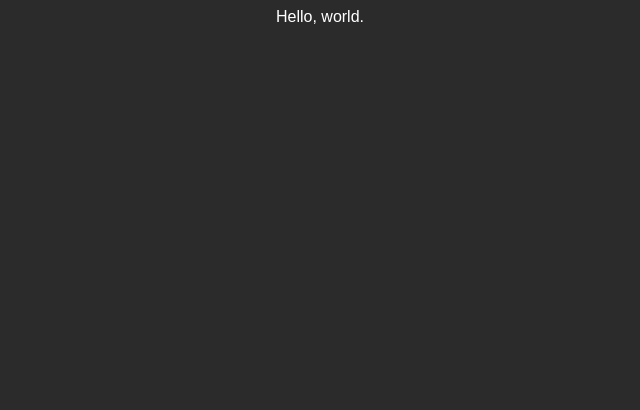
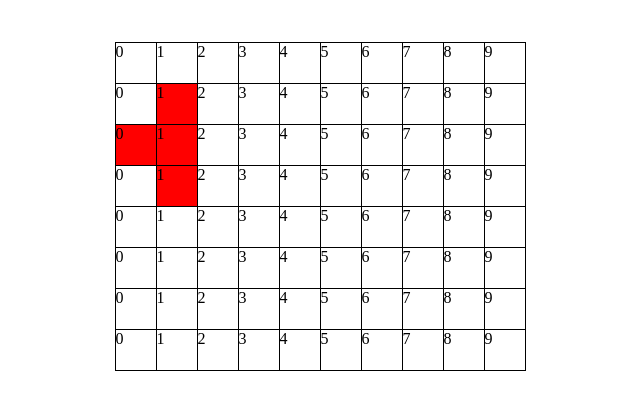
Before and after one commit to karpimpski/blockneck, a website built with webpack: page public/index.html in a window 1280 px wide. Shown: the whole page, without its empty margins (320-960 px from the left). Built offline with nearby package versions, Linux system fonts and the light colour scheme.

Commit message:
created grid and square classes

```diff
--- a/public/index.html
+++ b/public/index.html
@@ -4,6 +4,9 @@
 </head>
 
 <body>
-  <p>Hello, world.</p>
+  <p>BlockNeck</p>
+  <div id='grid-container'>
+    <div id='grid'></div>
+  </div>
   <script src='bundle.js'></script>
 </body>
--- a/src/js/chat.js
+++ /dev/null
@@ -1,5 +0,0 @@
-export default class {
-  say(message) {
-    console.log(message)
-  }
-}
--- /dev/null
+++ b/src/js/grid.js
@@ -0,0 +1,82 @@
+import Square from "./square";
+
+export default class {
+  constructor(w, h) {
+    this.w = w
+    this.h = h
+    this.element = document.getElementById('grid')
+    this.grid = this.createGrid(w, h)
+    this.fillShape([0,2],[1,1],[1,2],[1,3])
+    this.draw()
+  }
+
+  /**
+   * Creates a 2-dimensional array filled with Squares, representing a grid.
+   */
+  createGrid(w, h) {
+    let result = []
+    for (let column = 0; column < w; column++) {
+      result.push([])
+      for (let row = 0; row < h; row++) {
+        result[column].push(new Square())
+      }
+    }
+    return result
+  }
+
+  /**
+   * Finds Square at given point in grid.
+   */
+  square(x, y) {
+    return this.grid[x][y]
+  }
+
+  /**
+   * Fills squares that match given coordinates.
+   * @param  {...[int, int]} coordinates - separate arrays of squares to fill.
+   */
+  fillShape(...coordinates) {
+    coordinates.forEach(c => {
+      this.square(c[0], c[1]).fill()
+    })
+  }
+
+  /**
+   * Draws the current grid to the DOM.
+   */
+  draw() {
+    this.clear()
+    this.grid.forEach((column, x) => {
+      const columnDiv = this.createColumn(x)
+      column.forEach((square, y) => {
+        columnDiv.appendChild(this.createSquare(x, y))
+      })
+      this.element.appendChild(columnDiv)
+    })
+  }
+
+  createColumn(x) {
+    const columnDiv = document.createElement('div')
+    columnDiv.className = 'column'
+    columnDiv.id = 'column_' + x
+    return columnDiv
+  }
+
+  createSquare(x, y) {
+    const squareDiv = document.createElement('div')
+    squareDiv.className = 'square'
+    squareDiv.id = 'row_' + y
+    squareDiv.innerHTML = x
+    if (this.square(x, y).filled) {
+      squareDiv.classList.add('filled')
+    }
+    return squareDiv
+  }
+
+  /**
+   * Clears all contents in DOM #grid element.
+   */
+  clear() {
+    while (this.element.firstChild) this.element.removeChild(this.element.firstChild)
+  }
+}
--- a/src/js/main.js
+++ b/src/js/main.js
@@ -1,6 +1,5 @@
 require('../scss/main.scss')
 
-import Chat from './chat.js'
+import Grid from './grid.js'
 
-const chat = new Chat()
-chat.say('hello, world')
+const grid = new Grid(10, 8)
--- /dev/null
+++ b/src/js/square.js
@@ -0,0 +1,13 @@
+export default class {
+  constructor() {
+    this.filled = false
+  }
+
+  fill() {
+    this.filled = true
+  }
+
+  clear() {
+    this.filled = false
+  }
+}
--- a/src/scss/main.scss
+++ b/src/scss/main.scss
@@ -1,5 +1,8 @@
-$bg: rgb(43, 43, 43);
+$bg: white;
 $text-color: white;
+$border-width: 1px;
+$edge-width: $border-width * 2;
+$fill-color: red;
 
 body {
   background-color: $bg
@@ -10,3 +13,33 @@ p {
   text-align: center;
   color: $text-color
 }
+
+#grid {
+  display: flex;
+  justify-content: center;
+}
+
+.column {
+  display: flex;
+  flex-direction: column;
+  border-left: $border-width solid black;
+}
+
+.column:last-child {
+  border-right: $border-width solid black;
+}
+
+.square:first-child {
+  border-top: $border-width solid black;
+}
+
+.square {
+  width: 40px;
+  height: 40px;
+  background: white;
+  border-bottom: $border-width solid black;
+}
+
+.square.filled {
+  background: $fill-color;
+}
```
Also changed, not shown: public/bundle.js (+17 -5 lines).
